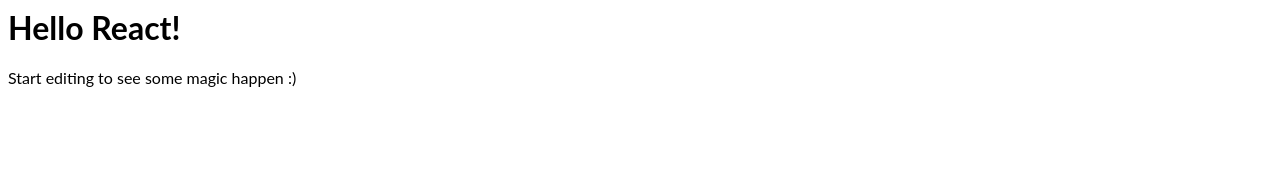
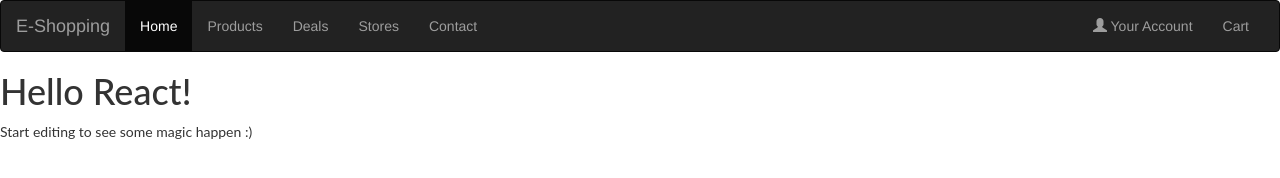
Before and after one commit to anumthapa/react-eshopping, a React app: page / in a window 1280 px wide. Built offline with nearby package versions, Linux system fonts and the light colour scheme.

Commit message:
3 files modified, 1 added, 1 deleted

```diff
--- /dev/null
+++ b/Navbar.js
@@ -0,0 +1,37 @@
+import React, { Component } from "react";
+// import { Link } from "react-router-dom";
+// import styled from "styled-components";
+
+export default class Navbar extends Component {
+    render(){
+        return(
+            <nav class="navbar navbar-inverse">
+  <div class="container-fluid">
+    <div class="navbar-header">
+      <button type="button"
+       class="navbar-toggle" data-toggle="collapse" data-target="#myNavbar"
+       aria-controls="myNavbar" aria-expanded="false" aria-label="Toggle navigation">
+        <span class="icon-bar"></span>
+        <span class="icon-bar"></span>
+        <span class="icon-bar"></span>
+      </button>
+      <a class="navbar-brand" href="#">E-Shopping</a>
+    </div>
+    <div class="collapse navbar-collapse" id="myNavbar">
+      <ul class="nav navbar-nav mr-auto">
+        <li class="active"><a href="#">Home</a></li>
+        <li><a href="#">Products</a></li>
+        <li><a href="#">Deals</a></li>
+        <li><a href="#">Stores</a></li>
+        <li><a href="#">Contact</a></li>
+      </ul>
+      <ul class="nav navbar-nav navbar-right">
+        <li><a href="#"><span class="glyphicon glyphicon-user "></span> Your Account</a></li>
+        <li role ="presentation"><a href="#"><span class="glyphicon glyphicon-shopping-cart badge"></span> Cart</a></li>
+      </ul>
+    </div>
+  </div>
+</nav>
+        );
+    }
+}
--- a/index.html
+++ b/index.html
@@ -1 +1,7 @@
+
+<link rel="stylesheet" href="path/to/font-awesome/css/font-awesome.min.css">
+<!-- Latest compiled and minified JavaScript -->
+<link rel="stylesheet" href="https://maxcdn.bootstrapcdn.com/bootstrap/3.4.1/css/bootstrap.min.css">
+<script src="https://ajax.googleapis.com/ajax/libs/jquery/3.4.1/jquery.min.js"></script>
+<script src="https://maxcdn.bootstrapcdn.com/bootstrap/3.4.1/js/bootstrap.min.js"></script>
 <div id="root"></div>
--- a/index.js
+++ b/index.js
@@ -1,6 +1,7 @@
 import React, { Component } from 'react';
 import { render } from 'react-dom';
 import Hello from './Hello';
+import Navbar from "./Navbar";
 import './style.css';
 
 class App extends Component {
@@ -14,6 +15,7 @@
   render() {
     return (
       <div>
+      <Navbar/>
         <Hello name={this.state.name} />
         <p>
           Start editing to see some magic happen :)
--- a/package.json
+++ b/package.json
@@ -3,6 +3,9 @@
   "version": "0.0.0",
   "private": true,
   "dependencies": {
+    "bootstrap": "^4.4.1",
+    "jquery": "1.9.1 - 3",
+    "popper.js": "^1.16.0",
     "react": "^16.12.0",
     "react-dom": "^16.12.0",
     "react-router-dom": "^5.1.2"
```
Also changed, not shown: components/image/belongs (1).jpg (deleted).
